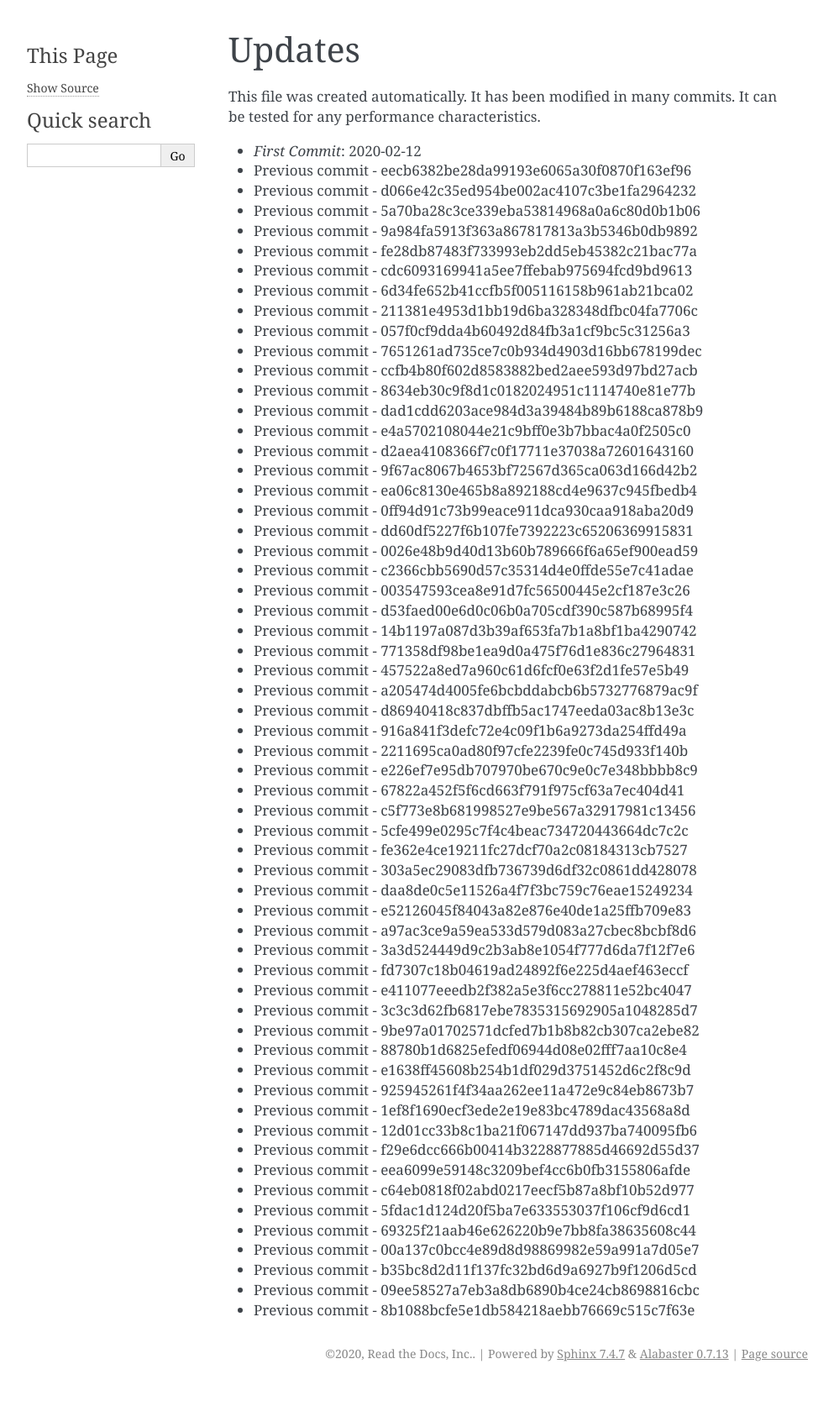
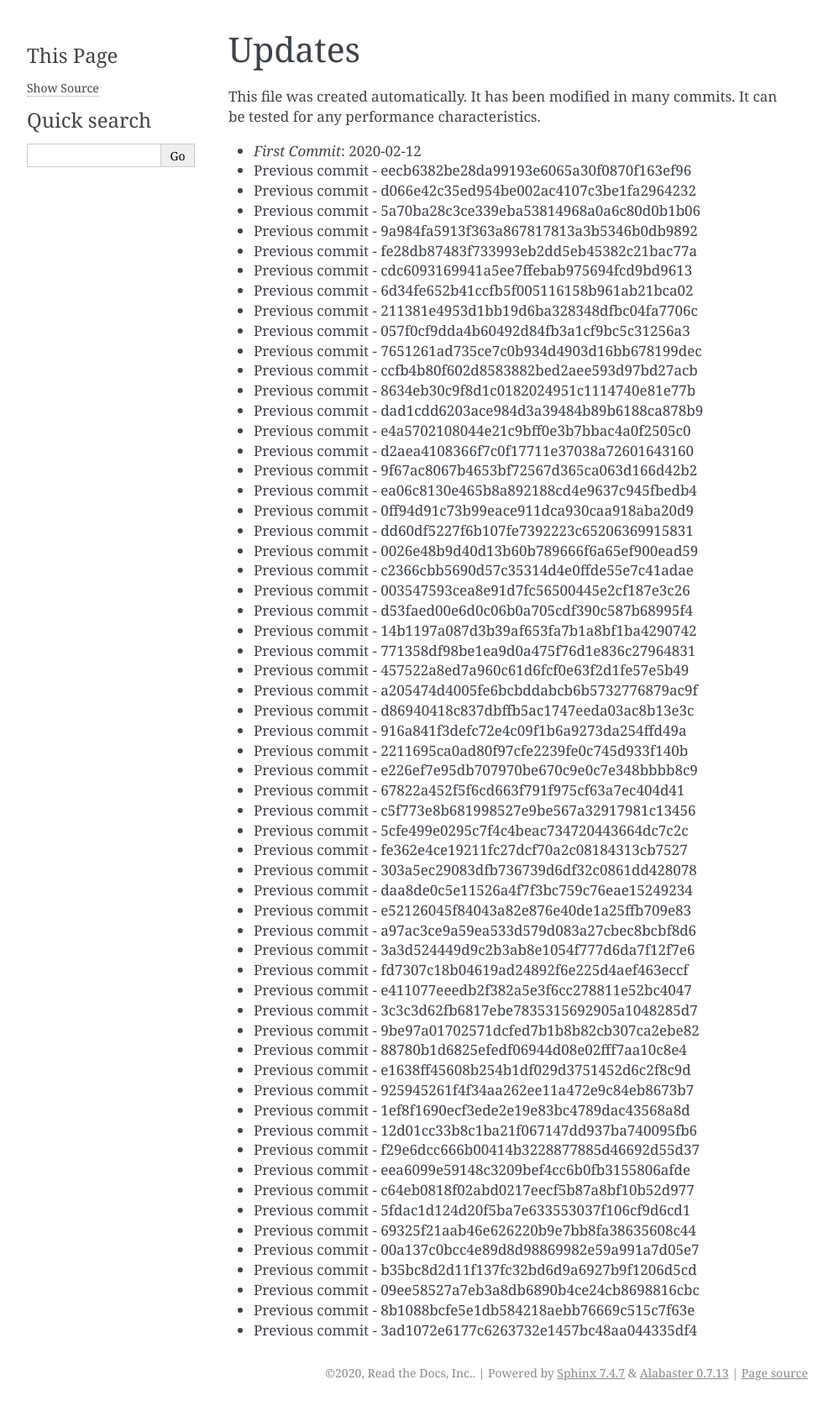
Before and after one commit to readthedocs/rtd-git-stresstest, a Sphinx documentation site: the page built from docs/updates.rst, in a window 1280 px wide. Shown: the whole page at 84% size, without its empty margins (148-1141 px from the left). Built offline with Sphinx 7.4.7, drawn with Linux system fonts in a browser that asks for light colours; before the commit the page ends 1651 px from its top, so only the background shows below that.

Commit message:
Generating commit from previous: 3ad1072e6177c6263732e1457bc48aa044335df4

```diff
--- a/docs/updates.rst
+++ b/docs/updates.rst
@@ -64,3 +64,4 @@ It can be tested for any performance characteristics.
 * Previous commit - b35bc8d2d11f137fc32bd6d9a6927b9f1206d5cd
 * Previous commit - 09ee58527a7eb3a8db6890b4ce24cb8698816cbc
 * Previous commit - 8b1088bcfe5e1db584218aebb76669c515c7f63e
+* Previous commit - 3ad1072e6177c6263732e1457bc48aa044335df4
```
